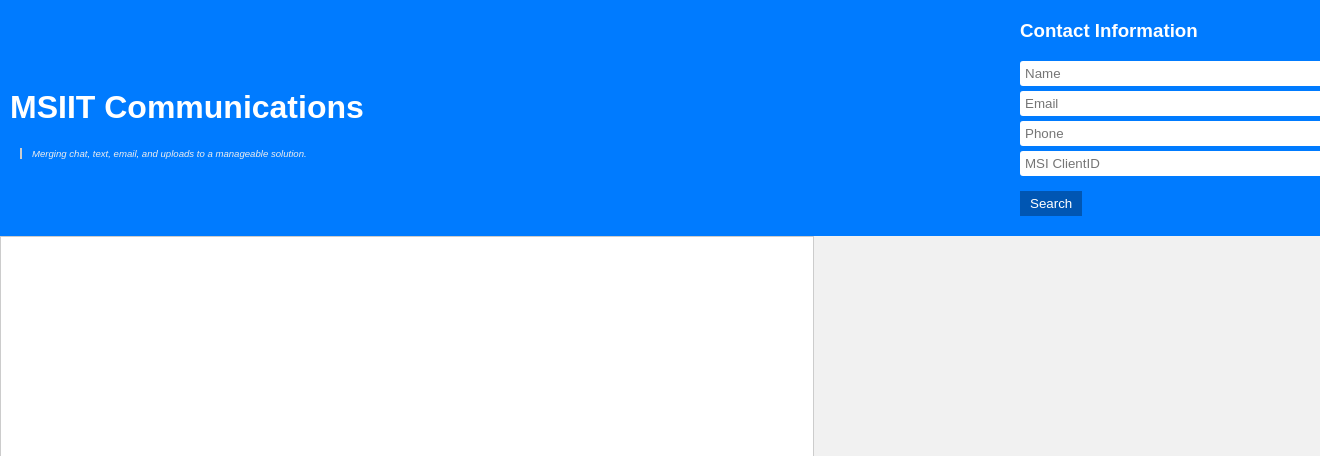
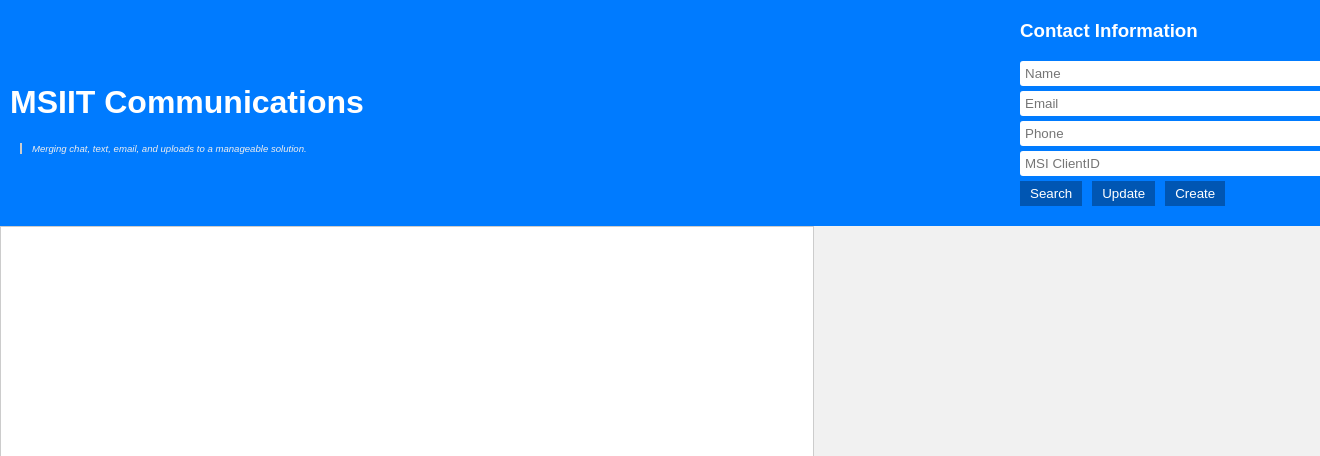
Before and after one commit to Hormoth/MSIIT-Communications, a Flask app: page / in a window 1320 px wide; the page is wider, and only the part inside the window is pictured. Shown: the top 456 px of that part. Run offline with Flask 3, Linux system fonts and the light colour scheme; data that the repository does not hold is empty.

Commit message:
Added Update button which now will update the communications db after you search for the client in the main db. added a create button to create a new client not build yet. Net Step set up API for Texting.

```diff
--- a/app.py
+++ b/app.py
@@ -126,6 +126,33 @@ def contact_search():
     else:
         return jsonify({'error': 'Contact not found'}), 404
 
+@app.route('/update_contact', methods=['POST'])
+def update_contact():
+    data = request.json
+    contact_name = data['contact_name']
+    contact_email = data['contact_email']
+    contact_phone = data['contact_phone']
+    contact_msi_clientid = data['contact_msi_clientid']
+    communications_number = data['communications_number']
+
+    conn = get_connection()
+    cursor = conn.cursor()
+
+    sql_query = """
+    UPDATE [MessageAIML].[dbo].[Communications]
+    SET contact_first_name = ?, contact_last_name = ?, contact_email = ?, contact_phone_number = ?, contact_MSI_ClientID = ?
+    WHERE CommunicationsNumber = ?
+    """
+    try:
+        cursor.execute(sql_query, (contact_name.split()[0], contact_name.split()[1], contact_email, contact_phone, contact_msi_clientid, communications_number))
+        conn.commit()
+    except pyodbc.ProgrammingError as e:
+        return jsonify({'error': f"Database error: {e}"}), 500
+    finally:
+        conn.close()
+
+    return jsonify({'status': 'success'})
+
 @app.route('/')
 def index():
     return render_template('MSIIT Communications.html')
--- a/templates/MSIIT Communications.html
+++ b/templates/MSIIT Communications.html
@@ -116,8 +116,11 @@
             border: none;
             border-radius: 3px;
         }
+        #contact-info .button-container {
+            display: flex;
+            gap: 10px;
+        }
         #contact-info button {
-            margin-top: 10px;
             padding: 5px 10px;
             background-color: #0056b3;
             color: white;
@@ -138,7 +141,11 @@
             <input type="text" id="contact-email" placeholder="Email">
             <input type="text" id="contact-phone" placeholder="Phone">
             <input type="text" id="contact-msi-clientid" placeholder="MSI ClientID">
-            <button onclick="searchContact()">Search</button>
+            <div class="button-container">
+                <button onclick="searchContact()">Search</button>
+                <button onclick="updateContact()">Update</button>
+                <button onclick="createContact()">Create</button>
+            </div>
         </div>
     </header>
     <main>
@@ -292,6 +299,38 @@
             .catch(error => console.error('Error searching contact:', error));
         }
 
+        function updateContact() {
+            const contactName = document.getElementById('contact-name').value;
+            const contactEmail = document.getElementById('contact-email').value;
+            const contactPhone = document.getElementById('contact-phone').value;
+            const contactMsiClientId = document.getElementById('contact-msi-clientid').value;
+            const communicationsNumber = messages[currentMessageIndex].CommunicationsNumber;
+
+            fetch('/update_contact', {
+                method: 'POST',
+                headers: {
+                    'Content-Type': 'application/json'
+                },
+                body: JSON.stringify({
+                    contact_name: contactName,
+                    contact_email: contactEmail,
+                    contact_phone: contactPhone,
+                    contact_msi_clientid: contactMsiClientId,
+                    communications_number: communicationsNumber
+                })
+            })
+            .then(response => response.json())
+            .then(data => {
+                if (data.status === 'success') {
+                    alert('Contact updated successfully!');
+                    fetchMessages();
+                } else {
+                    alert(data.error);
+                }
+            })
+            .catch(error => console.error('Error updating contact:', error));
+        }
+
         // Fetch messages initially and then every 10 seconds
         fetchMessages();
         setInterval(fetchMessages, 10000);
```
